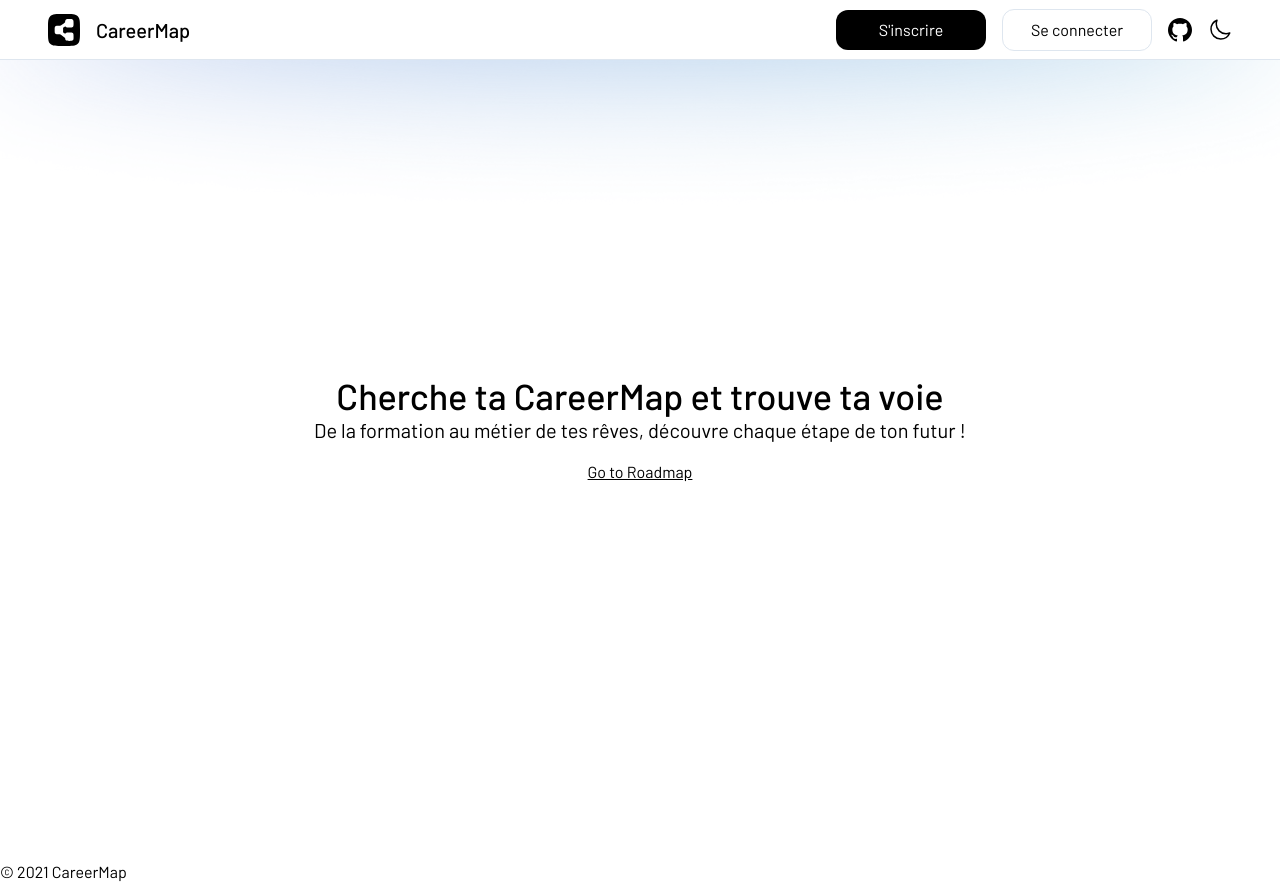
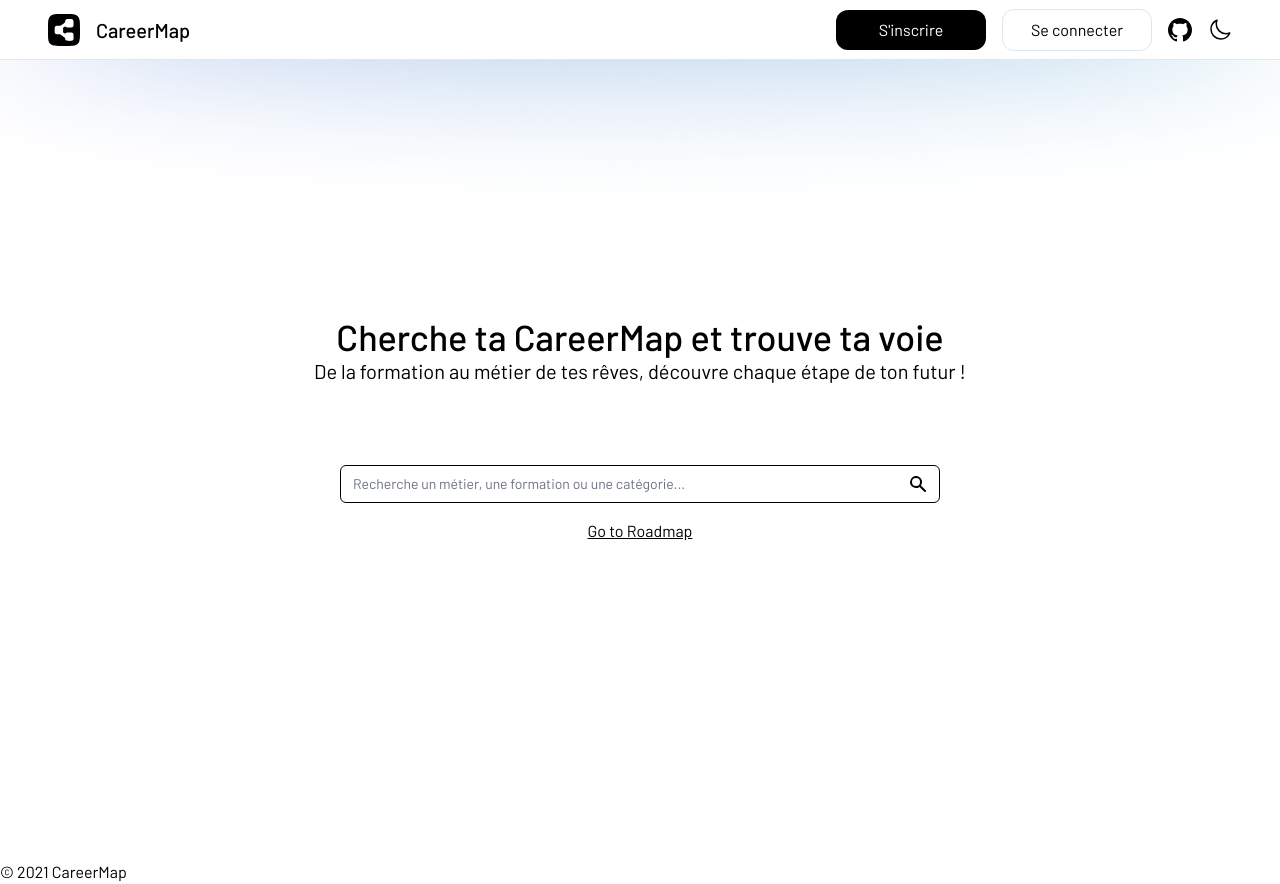
Before and after one commit to deleusec/careermap_web, a Vue app: page / in a window 1280 px wide. Built offline with nearby package versions, Linux system fonts and the light colour scheme; the HTML template or start-up script is replaced by a standard one.

Commit message:
✨ searchbar

```diff
--- /dev/null
+++ b/src/components/search/Searchbar.vue
@@ -0,0 +1,30 @@
+<template>
+  <div class="relative w-auto mt-20">
+    <div class="relative">
+      <div class="absolute inset-y-0 right-0 pr-3 flex items-center pointer-events-none">
+        <svg class="h-5 w-5 text-foreground" xmlns="http://www.w3.org/2000/svg" viewBox="0 0 20 20" fill="currentColor">
+          <path fill-rule="evenodd" d="M8 4a4 4 0 100 8 4 4 0 000-8zM2 8a6 6 0 1110.89 3.476l4.817 4.817a1 1 0 01-1.414 1.414l-4.816-4.816A6 6 0 012 8z" clip-rule="evenodd" />
+        </svg>
+      </div>
+
+      <input
+        type="text"
+        v-model="searchQuery"
+        placeholder="Recherche un métier, une formation ou une catégorie..."
+        class="w-[600px] pr-10 pl-3 py-2 border border-foreground rounded-md leading-5 bg-white placeholder-gray-500 focus:outline-none focus:placeholder-gray-400 focus:ring-1 focus:ring-blue-500 focus:border-blue-500 sm:text-sm"
+        @input="handleSearch"
+      >
+    </div>
+  </div>
+</template>
+
+<script setup>
+import { ref } from 'vue'
+
+const searchQuery = ref('')
+const emit = defineEmits(['search'])
+
+const handleSearch = () => {
+  emit('search', searchQuery.value)
+}
+</script>
--- a/src/views/HomeView.vue
+++ b/src/views/HomeView.vue
@@ -1,15 +1,21 @@
-<script setup lang="ts">
-import AppLayout from '@/components/layouts/AppLayout.vue';
-</script>
-
 <template>
   <AppLayout>
-    <div class="flex flex-col items-center justify-center min-h-[calc(100vh-60px)]">
+    <div class="flex flex-col items-center justify-center content-center min-h-[calc(100vh-60px)]">
 
       <h1 class="text-4xl text-center font-medium"
       >Cherche ta <span>CareerMap</span> et trouve ta voie</h1>
       <p class="text-xl">De la formation au métier de tes rêves, découvre chaque étape de ton futur !</p>
+      <Searchbar @search="onSearch"/>
       <RouterLink to="/roadmap/1" class="mt-4 text-blue-500 underline">Go to Roadmap</RouterLink>
     </div>
   </AppLayout>
 </template>
+
+<script setup lang="ts">
+import AppLayout from '@/components/layouts/AppLayout.vue';
+import Searchbar from '@/components/search/Searchbar.vue';
+
+const onSearch = (query: string) => {
+  console.log('Recherche :', query)
+}
+</script>
```
